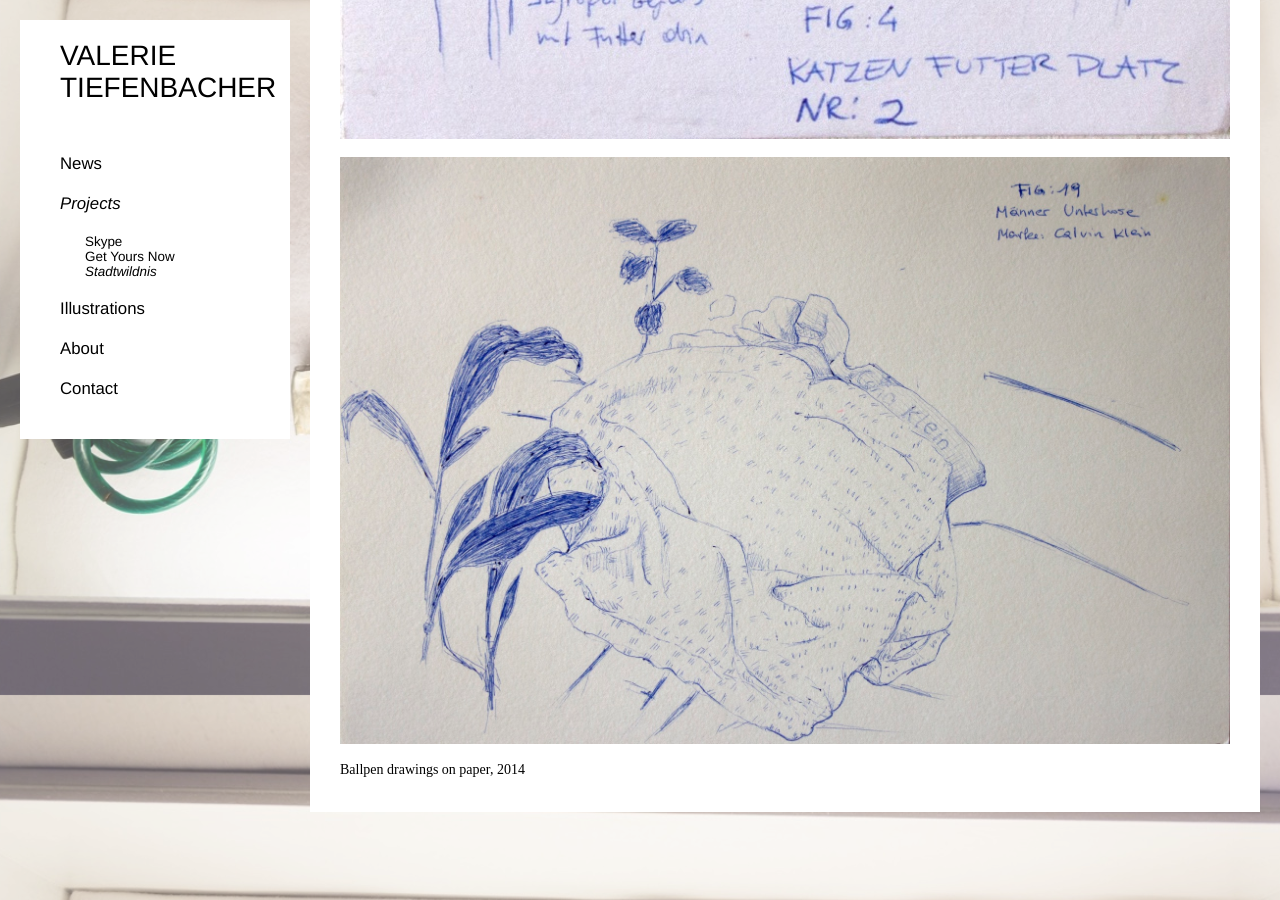
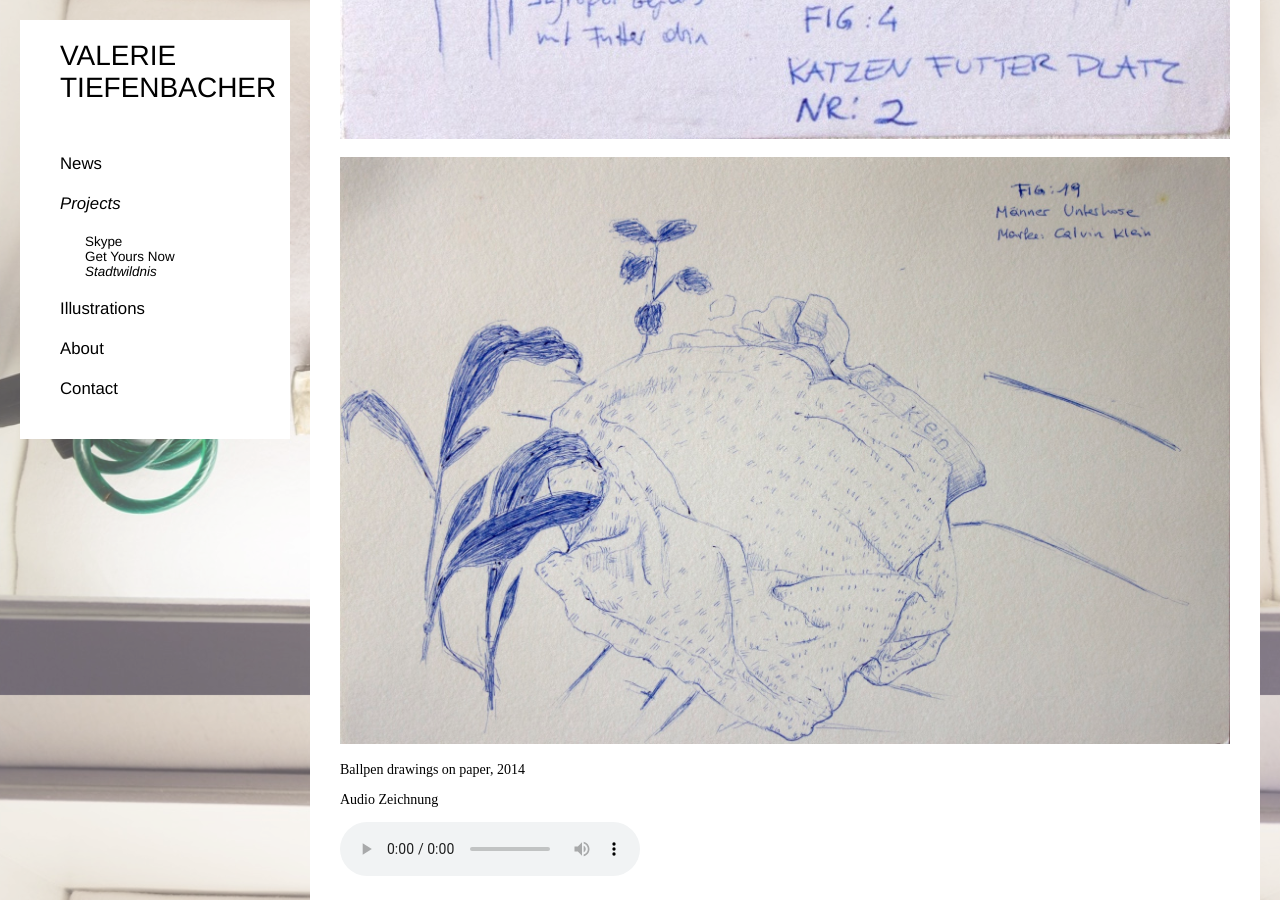
Before and after one commit to vtiefenbacher/vtiefenbacher.github.io, a Jekyll site: the page built from _posts/projects/2016-02-01-Stadtwildnis.md, in a window 1280 px wide and 900 px high, scrolled down 4705 px. Built offline with Jekyll 4.4.1, drawn with Linux system fonts in a browser that asks for light colours; some web fonts are replaced.

Commit message:
Added audio player.

```diff
--- a/_layouts/post.html
+++ b/_layouts/post.html
@@ -25,4 +25,10 @@ layout: default
       <p>{{img.title}}</p>
     </div>
   {% endfor %}
+  {% for track in page.audio %}
+    <p>{{track.title}}</p>
+    <audio controls>
+      <source src={{track.url}} type="audio/mpeg">
+    </audio>
+  {% endfor %}
 </article>
--- a/_posts/projects/2016-02-01-Stadtwildnis.md
+++ b/_posts/projects/2016-02-01-Stadtwildnis.md
@@ -6,6 +6,10 @@ date:   2016-02-03 14:18:12 +0100
 categories: project
 permalink: /projects/Stadtwildnis
 backimage: /assets/images/projects/stadwildnis/Art-Stadtwildnis-bild3.jpg
+audio:
+  - url: /assets/audio/Audio-Zeichnung-kurz.mp3
+    title: Audio Zeichnung
+
 images:
 
   - url: /assets/images/projects/stadwildnis/Art-Stadtwildnis-bild1.jpg
```
Also changed, not shown: illustrations/index.md (+8 -9 lines), projects/index.md (+1 -1 lines), 1 other file.
